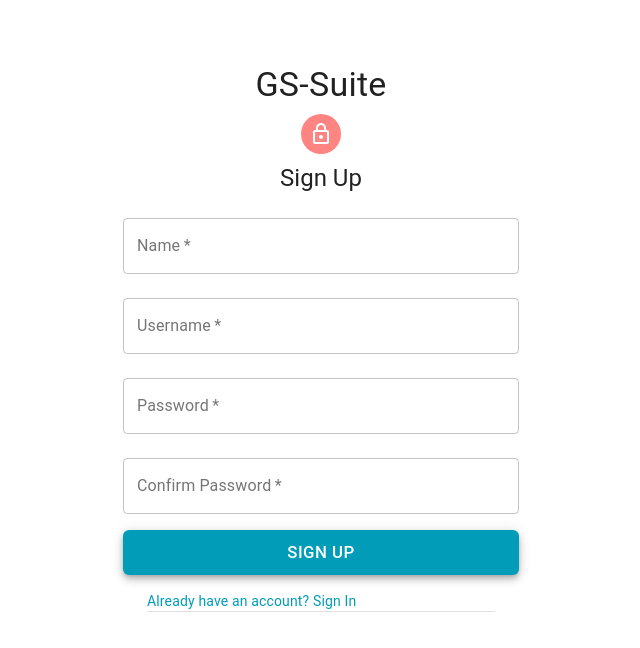
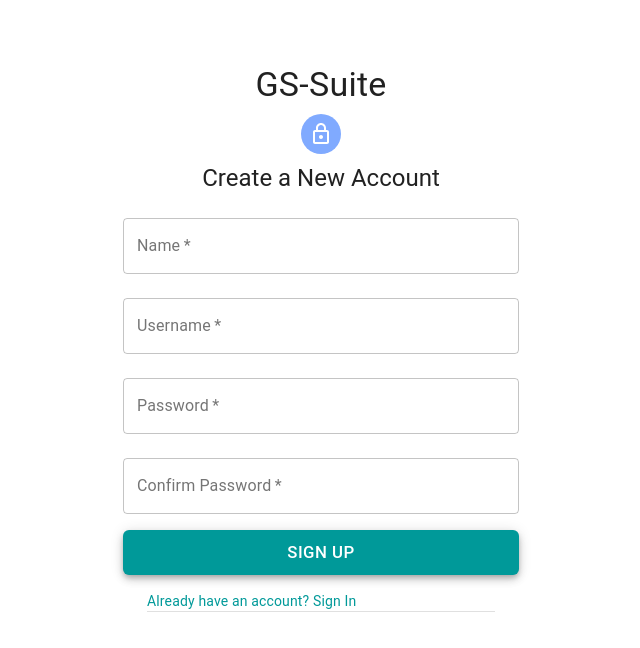
Before and after one commit to GS-Suite/react-front, a React (Create React App) app: page /signup in a window 1280 px wide. Shown: the top 648 px of the page, without its empty margins (319-959 px from the left). Built offline with nearby package versions, Linux system fonts and the light colour scheme.

Commit message:
Final #7653753563

```diff
--- a/src/SignIn/index.js
+++ b/src/SignIn/index.js
@@ -52,6 +52,7 @@ const useStyles = makeStyles((theme) => ({
   },
   loading: {
     display: 'flex',
+    marginTop: 50,
     justifyContent: "center",
   },
 }));
--- a/src/SignUp/index.js
+++ b/src/SignUp/index.js
@@ -5,7 +5,8 @@ import {
   TextField, Container,
   Checkbox, Avatar, Divider,
   Button, Link, List, ListItem,
-  Grid, Slide, Grow,
+  Grid, Slide, Grow, Fade,
+  CircularProgress,
  } from '@material-ui/core';
 import useStyles from './styles';
 import axios from 'axios';
@@ -22,6 +23,7 @@ const SignUp = (props) => {
   const [password1, setPassword1] = useState(undefined);
   const [password2, setPassword2] = useState(undefined);
   const [errors, setErrors] = useState({});
+  const [loading, setLoading] = useState(false);
 
   function signup(e){
     const data = {
@@ -31,7 +33,9 @@ const SignUp = (props) => {
       "password2": password2
     }
     console.log(data);
+    setLoading(true);
     axios.post(API_BASE_URL + "sign_up/", data).then((response) => {
+      setLoading(false);
       if(response.status === 200){
         console.log(response.data);
         if (response.data["result"] === true ){
@@ -41,7 +45,6 @@ const SignUp = (props) => {
           console.log(response.data["errors"]);
           setErrors(response.data["errors"]);
         }
-
       }
     });
     e.preventDefault();
@@ -50,6 +53,15 @@ const SignUp = (props) => {
   return (
     <Container component="main" maxWidth="xs">
       <CssBaseline />
+      {
+        loading ? (
+          <Fade in={true} timeout={500}>
+            <div className={classes.loading}>
+              <CircularProgress />
+            </div>
+          </Fade>
+        ) : (
+          <Fade in={true} timeout={500}>
               <div className={classes.paper}>
                 <Slide direction="down" in={true} timeout={600}>
                   <Typography variant="h4">
@@ -63,7 +75,7 @@ const SignUp = (props) => {
                 </Slide>
                 <Grow in={true} timeout={1000}>
                   <Typography component="h1" variant="h5">
-              Sign Up
+                    Create a New Account
                   </Typography>
                 </Grow>
                 <form method="post" className={classes.form} onSubmit={signup}>
@@ -193,6 +205,9 @@ const SignUp = (props) => {
               </Slide>
             </form>
           </div>
+        </Fade>
+      )
+    }
     </Container>
   );
 }
--- a/src/SignUp/styles.js
+++ b/src/SignUp/styles.js
@@ -28,6 +28,11 @@ const useStyles = makeStyles((theme) => ({
       boxShadow: theme.shadows[5],
       fontSize: "larger",
     },
+    loading: {
+      display: 'flex',
+      marginTop: 50,
+      justifyContent: "center",
+    },
   }));
 
 export default useStyles;
--- a/src/theme.js
+++ b/src/theme.js
@@ -5,10 +5,10 @@ import { createMuiTheme } from '@material-ui/core/styles';
 const theme = createMuiTheme({
   palette: {
     primary: {
-      main: '#009CB8',
+      main: '#009999',
     },
     secondary: {
-      main: '#FF8482',
+      main: '#80aaff',
     },
     error: {
       main: '#f26f9d',
```
Lines whose indentation alone changed are shown as unchanged.
